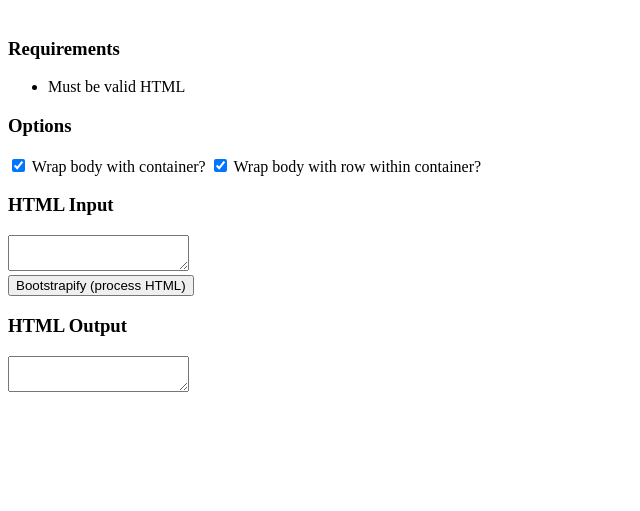
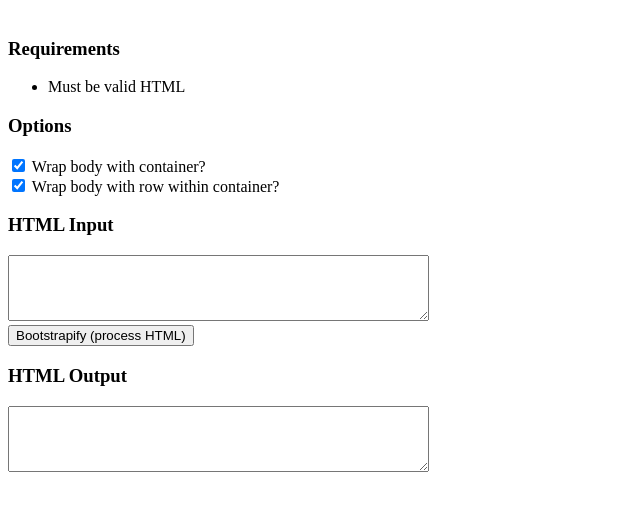
Before and after one commit to Matsyir/Bootstrapifier, a plain HTML site: page index.html in a window 1280 px wide. Shown: the part 79-590 px from the top of the page, without its empty margins (0-640 px from the left). Drawn offline with Linux system fonts and the light colour scheme.

Commit message:
Update index.html

```diff
--- a/index.html
+++ b/index.html
@@ -17,17 +17,18 @@
     <h3>Options</h3>
     <input type="checkbox" id="wrapContainer" checked>
     <label for="wrapContainer">Wrap body with container?</label>
+    <br/>
     <input type="checkbox" id="wrapRow" checked>
     <label for="wrapContainer">Wrap body with row within container?</label>
 
     <h3>HTML Input</h3>
-    <textarea id="htmlInput"></textarea>
+    <textarea id="htmlInput" rows="4" cols="50"></textarea>
     <br/>
 
     <input type="button" id="bootstrapify" value="Bootstrapify (process HTML)">
     <br/>
 
     <h3>HTML Output</h3>
-    <textarea id="htmlOutput"></textarea>
+    <textarea id="htmlOutput" rows="4" cols="50"></textarea>
 </body>
 </html>
```
